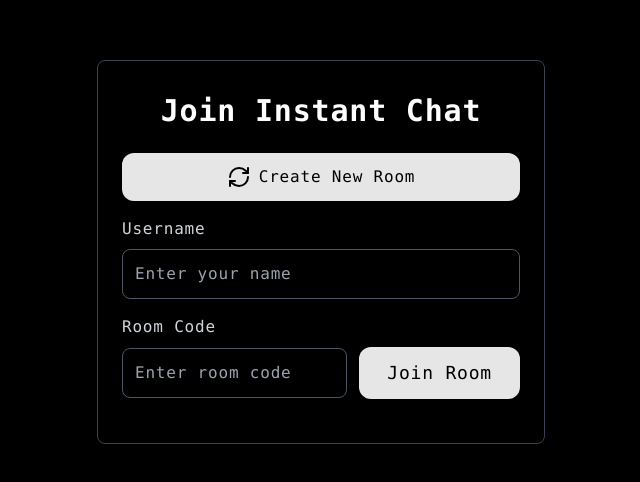
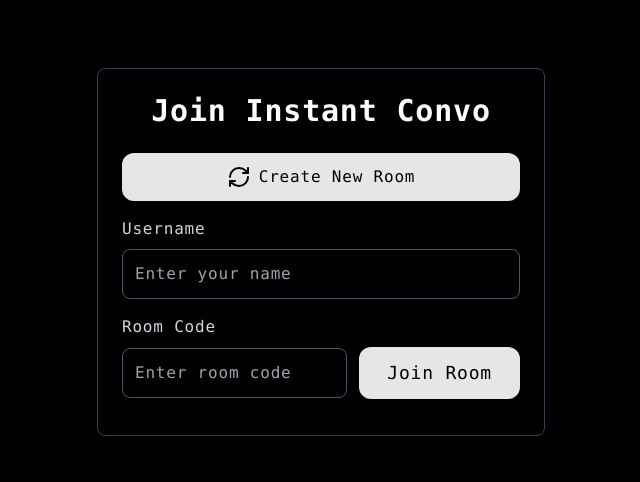
Before and after one commit to nissha29/instant-convo, a React (Vite) app in the folder client/: page / in a window 1280 px wide. Shown: the part 148-630 px from the top of the page, without its empty margins (319-959 px from the left). Built offline with nearby package versions, Linux system fonts and the light colour scheme.

Commit message:
name change

```diff
--- a/client/src/App.tsx
+++ b/client/src/App.tsx
@@ -92,9 +92,9 @@ function App() {
   return (
     <>
       <div className='flex flex-col h-screen w-full bg-black text-white items-center'>
-        <div className="flex gap-5 justify-center items-center font-bold text-3xl sm:text-4xl mt-5 font-mono tracking-wider">
+        <div className="flex gap-3 justify-center items-center font-bold text-3xl sm:text-4xl mt-5 font-mono tracking-wider px-1">
           <MessageIcon />
-          Instant Chat
+          Instant Convo
         </div>
 
         <div className="flex justify-between items-center bg-white/20 rounded-xl w-80 sm:w-96 px-4 py-3 mt-5 mx-10">
--- a/client/src/components/JoinRoom.tsx
+++ b/client/src/components/JoinRoom.tsx
@@ -74,8 +74,8 @@ export default function JoinRoom() {
 
     return (
         <div className='flex flex-col h-screen w-full bg-black text-white items-center justify-center font-mono px-4'>
-            <div className="border border-gray-700 rounded-lg py-8 shadow-2xl w-full max-w-md px-6 tracking-wider">
-                <h2 className="text-2xl sm:text-3xl font-bold mb-6 text-center">Join Instant Chat</h2>
+            <div className="border border-gray-700 rounded-lg py-6 shadow-2xl w-full max-w-md px-6 tracking-wider">
+                <h2 className="text-2xl sm:text-3xl font-bold mb-6 text-center">Join Instant Convo</h2>
 
                 <button
                     onClick={createNewRoom}
```
